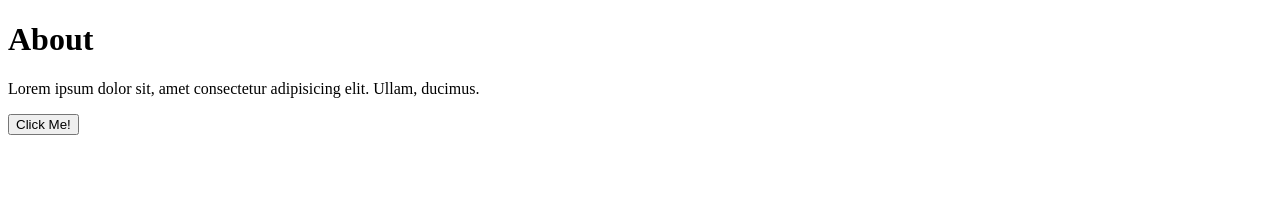
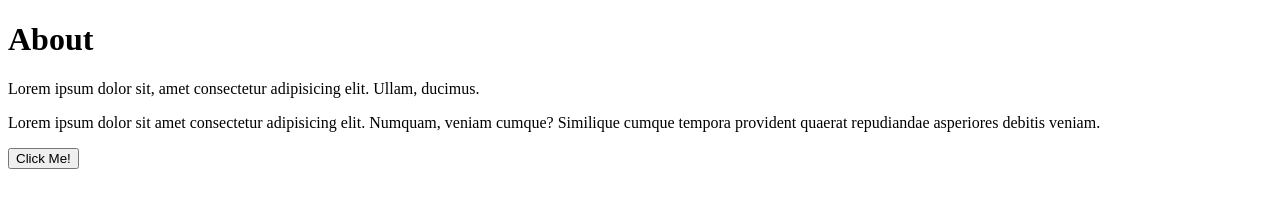
Before and after one commit to hangten001/codetry, a plain HTML site: page about.html in a window 1280 px wide. Drawn offline with Linux system fonts and the light colour scheme.

Commit message:
add more content

```diff
--- a/about.html
+++ b/about.html
@@ -11,6 +11,11 @@
 			Lorem ipsum dolor sit, amet consectetur adipisicing elit. Ullam,
 			ducimus.
 		</p>
+		<p>
+			Lorem ipsum dolor sit amet consectetur adipisicing elit. Numquam,
+			veniam cumque? Similique cumque tempora provident quaerat
+			repudiandae asperiores debitis veniam.
+		</p>
 		<button>Click Me!</button>
 	</body>
 </html>
```
